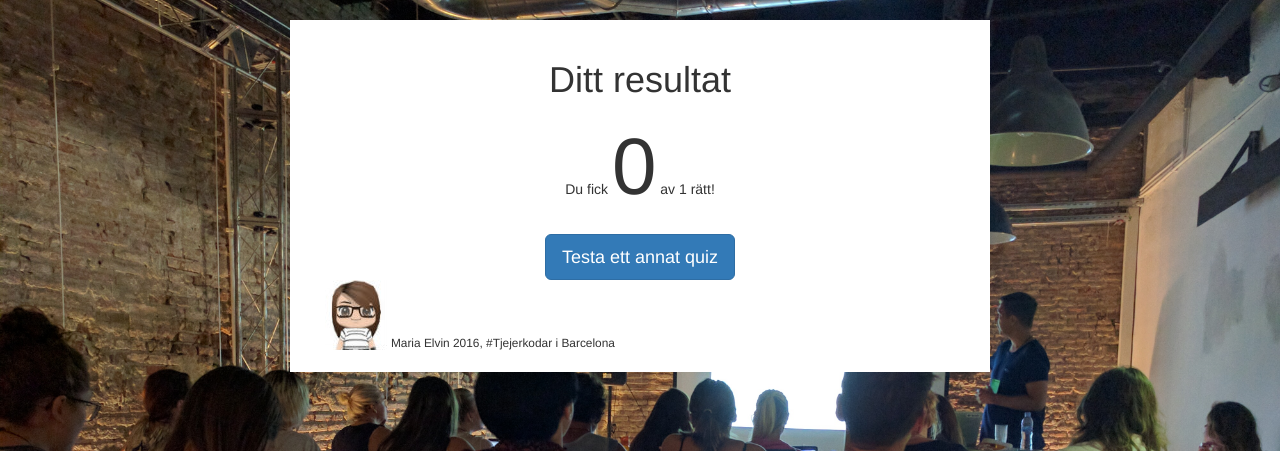
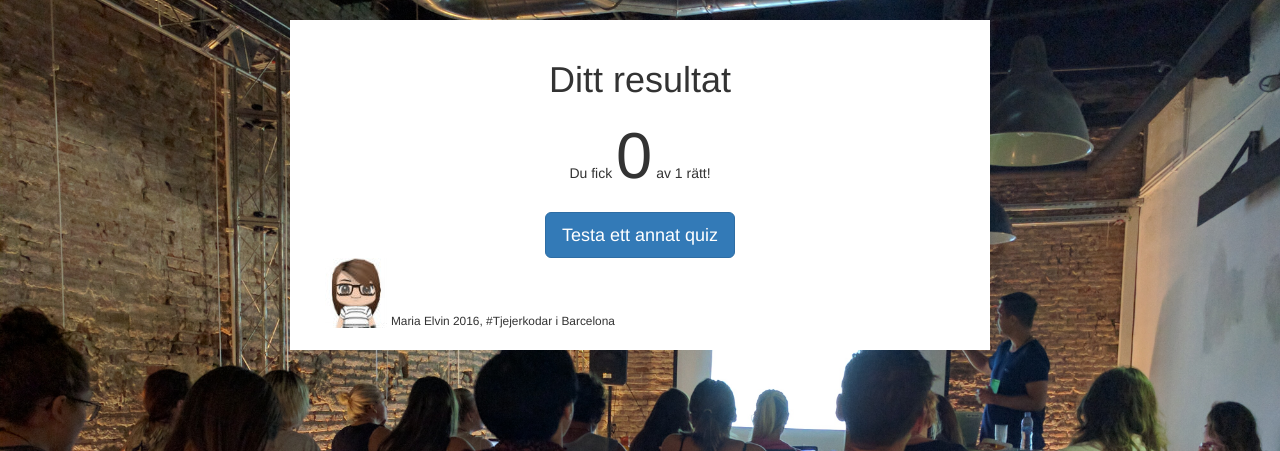
Before and after one commit to mariaelvin/quizproject, a Django app: page /quiz/1/completed/ in a window 1280 px wide. Shown: the top 451 px of the page. Run offline with Django 3.2, Linux system fonts and the light colour scheme; tables that the repository leaves empty hold one stand-in row (values such as "Sample post"); some libraries are stand-ins or nearby versions.

Commit message:
jumbotext minskad

```diff
--- a/static/css/mycss.css
+++ b/static/css/mycss.css
@@ -58,7 +58,7 @@ img {
 	text-align: right;
 }
 .jumbotext {
-	font-size: 80px;
+	font-size: 65px;
 	text-align: center;
 }
 .border {
```
